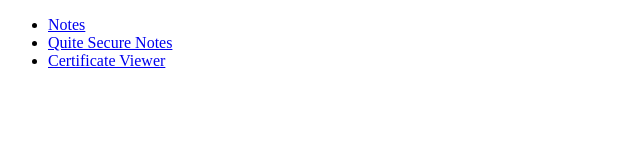
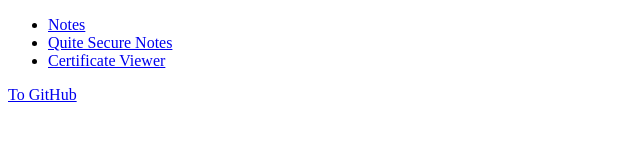
Before and after one commit to AndreasLonn/andreaslonn.github.io, a plain HTML site: page index.html in a window 1280 px wide. Shown: the full height of the page, 0-640 px from the left. Drawn offline with Linux system fonts and the light colour scheme.

Commit message:
Add link to GitHub

```diff
--- a/index.html
+++ b/index.html
@@ -11,5 +11,6 @@
         <li><a href="quitesecurenotes.html">Quite Secure Notes</a></li>
         <li><a href="certviewer.html">Certificate Viewer</a></li>
     </ul>
+    <a href="https://github.com/AndreasLonn/andreaslonn.github.io">To GitHub</a>
 </body>
 </html>
```
